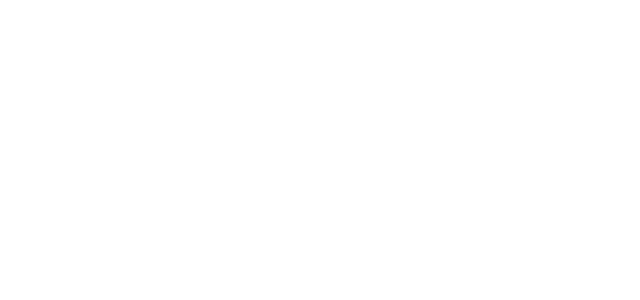
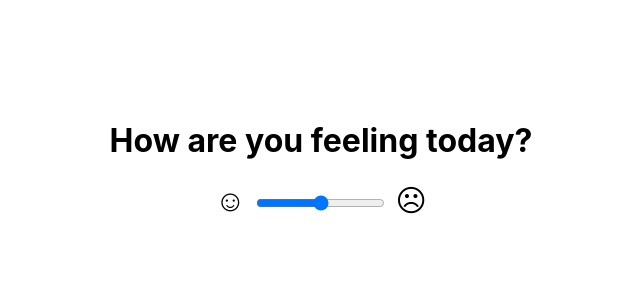
Before and after one commit to Ewan88/CTFO, a React (Create React App) app in the folder ctfo_client/: page / in a window 1280 px wide. Shown: the top 300 px of the page, without its empty margins (319-959 px from the left). Built offline with nearby package versions, Linux system fonts and the light colour scheme.

Commit message:
initial mood slider

```diff
--- a/ctfo_client/src/App.css
+++ b/ctfo_client/src/App.css
@@ -1,3 +1,8 @@
 .App {
   text-align: center;
+  padding: 50px;
 }
+
+.App label {
+  font-size: 30px;
+}
--- a/ctfo_client/src/App.js
+++ b/ctfo_client/src/App.js
@@ -1,11 +1,13 @@
 import React, { Component } from 'react';
+import MainContainer from './containers/MainContainer'
 import './App.css';
 
 class App extends Component {
+
   render() {
     return (
       <div className="App">
-
+        <MainContainer />
       </div>
     );
   }
--- /dev/null
+++ b/ctfo_client/src/containers/MainContainer.js
@@ -0,0 +1,20 @@
+import React, {Component} from 'react';
+
+
+class MainContainer extends Component {
+
+  render() {
+    return (
+      <div className="App">
+        <h1>How are you feeling today?</h1>
+        <label htmlFor="customRange1">☺    </label>
+        <input type="range" className="custom-range" id="customRange1" />
+        <label htmlFor="customRange1">    ☹</label>
+      </div>
+    );
+  }
+
+
+}
+
+export default MainContainer;
```
Also changed, not shown: 1 other file (tests, documents, lock files or other folders).
